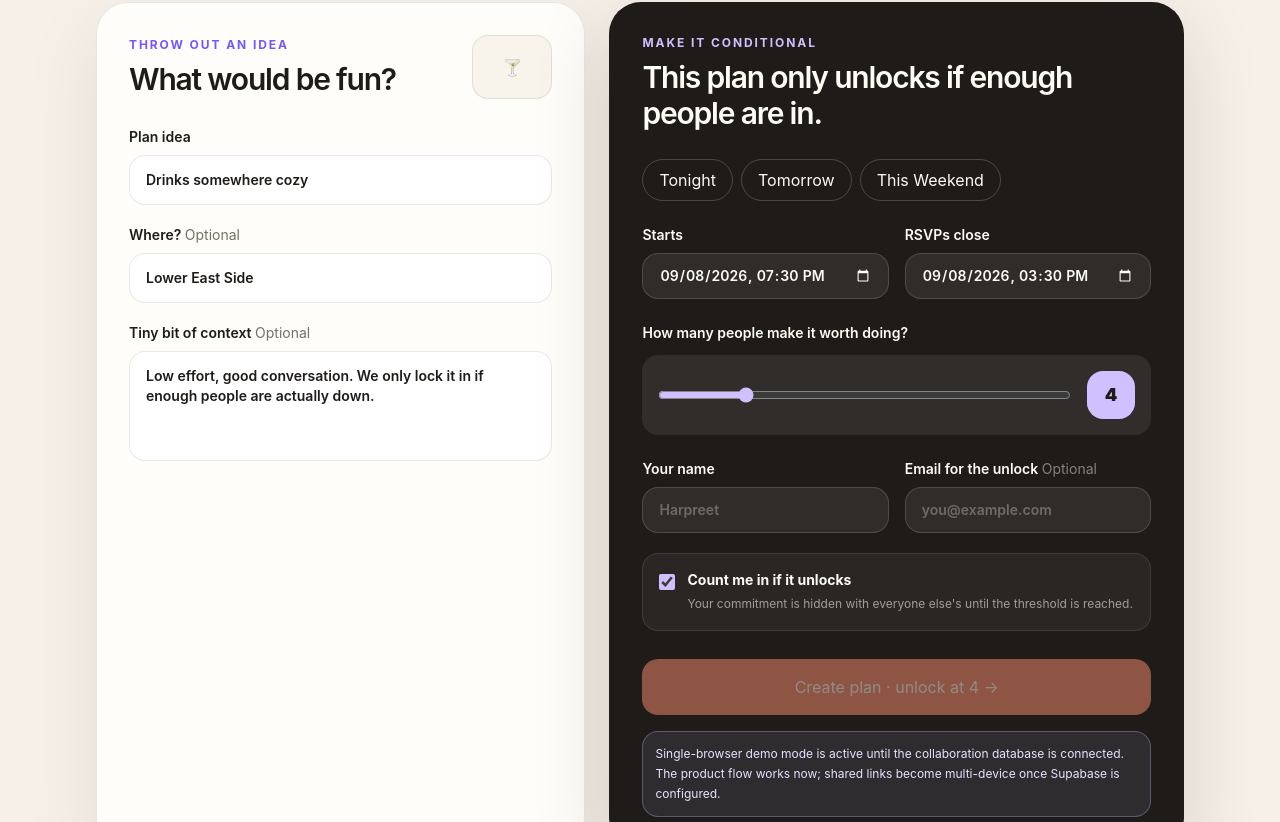
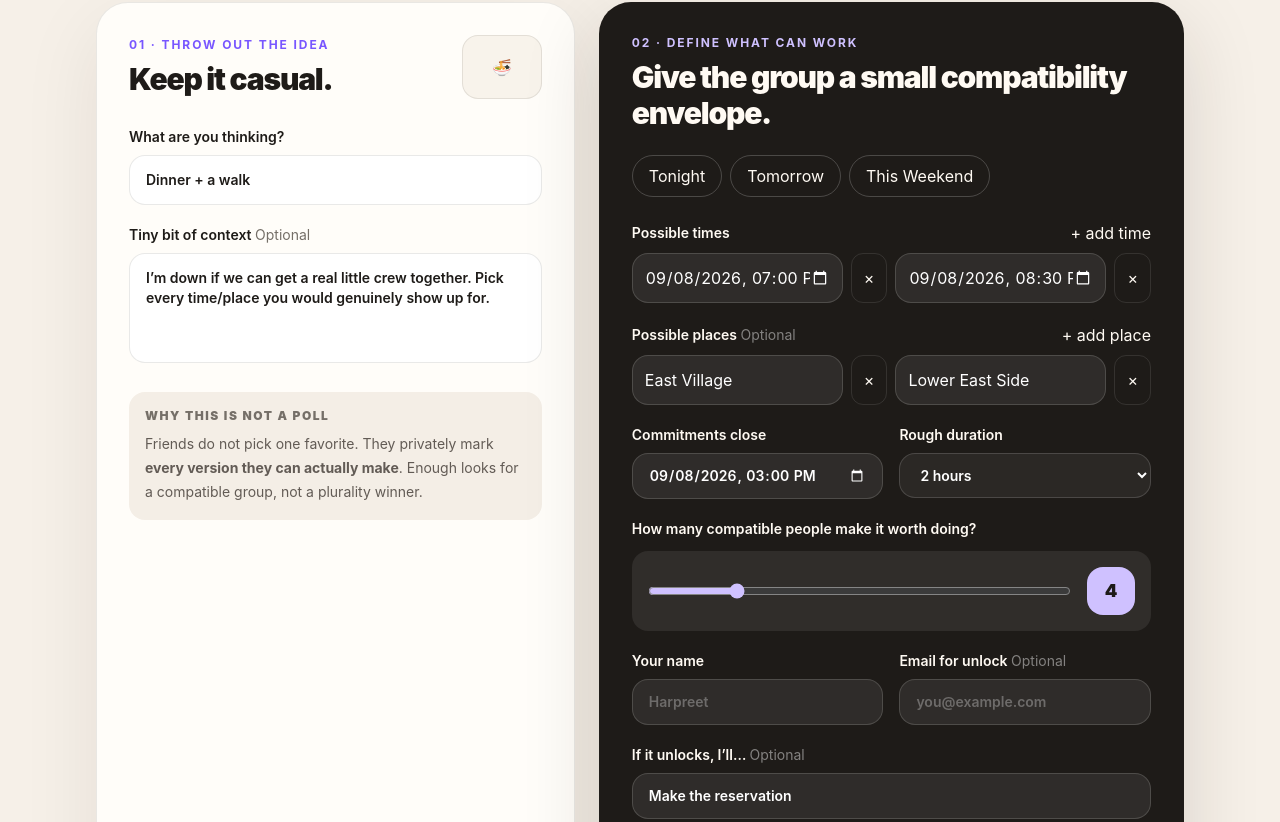
Before and after one commit to hkaur2001/harpreet_portfolio, a Next.js app: page /enough in a window 1280 px wide. Shown: the part 1118-1940 px from the top of the page. Built offline with nearby package versions, Linux system fonts and the light colour scheme; no server answers.

Commit message:
Make Enough creation constraint-aware

```diff
--- a/components/enough-create.tsx
+++ b/components/enough-create.tsx
@@ -1,10 +1,11 @@
 "use client";
 
-import type { FormEvent } from "react";
 import { useEffect, useMemo, useState } from "react";
 import { useRouter } from "next/navigation";
 
-type Health = { persistentStoreConfigured?: boolean; emailNotificationsConfigured?: boolean };
+type Health = { persistentStoreConfigured?: boolean };
+type DraftTime = { value: string };
+type DraftPlace = { value: string };
 
 function localInput(date: Date) {
   const offset = date.getTimezoneOffset() * 60_000;
@@ -15,21 +16,28 @@ function fromLocal(value: string) {
   return new Date(value).toISOString();
 }
 
-function nextPreset(kind: "tonight" | "tomorrow" | "weekend") {
+function preset(kind: "tonight" | "tomorrow" | "weekend") {
   const now = new Date();
-  const start = new Date(now);
+  const first = new Date(now);
+  const second = new Date(now);
   if (kind === "tonight") {
-    start.setHours(Math.max(now.getHours() + 2, 19), 30, 0, 0);
+    first.setHours(Math.max(now.getHours() + 2, 19), 0, 0, 0);
+    second.setTime(first.getTime() + 90 * 60_000);
   } else if (kind === "tomorrow") {
-    start.setDate(now.getDate() + 1);
-    start.setHours(19, 30, 0, 0);
+    first.setDate(now.getDate() + 1);
+    first.setHours(19, 0, 0, 0);
+    second.setTime(first.getTime() + 90 * 60_000);
   } else {
     const days = (6 - now.getDay() + 7) % 7 || 7;
-    start.setDate(now.getDate() + days);
-    start.setHours(19, 0, 0, 0);
+    first.setDate(now.getDate() + days);
+    first.setHours(19, 0, 0, 0);
+    second.setTime(first.getTime());
+    second.setDate(first.getDate() + 1);
+    second.setHours(13, 0, 0, 0);
   }
-  const deadline = new Date(Math.max(now.getTime() + 60 * 60 * 1000, start.getTime() - 4 * 60 * 60 * 1000));
-  return { start: localInput(start), deadline: localInput(deadline) };
+  const earliest = Math.min(first.getTime(), second.getTime());
+  const deadline = new Date(Math.max(now.getTime() + 45 * 60_000, earliest - 4 * 60 * 60_000));
+  return { times: [{ value: localInput(first) }, { value: localInput(second) }], deadline: localInput(deadline) };
 }
 
 function randomToken() {
@@ -39,20 +47,22 @@ function randomToken() {
 
 export function EnoughCreate() {
   const router = useRouter();
-  const initial = useMemo(() => nextPreset("tomorrow"), []);
+  const initial = useMemo(() => preset("tomorrow"), []);
   const [health, setHealth] = useState<Health | null>(null);
   const [busy, setBusy] = useState(false);
   const [error, setError] = useState("");
-  const [title, setTitle] = useState("Drinks somewhere cozy");
-  const [emoji, setEmoji] = useState("🍸");
-  const [location, setLocation] = useState("Lower East Side");
-  const [description, setDescription] = useState("Low effort, good conversation. We only lock it in if enough people are actually down.");
-  const [startsAt, setStartsAt] = useState(initial.start);
+  const [title, setTitle] = useState("Dinner + a walk");
+  const [emoji, setEmoji] = useState("🍜");
+  const [description, setDescription] = useState("I’m down if we can get a real little crew together. Pick every time/place you would genuinely show up for.");
+  const [times, setTimes] = useState<DraftTime[]>(initial.times);
+  const [places, setPlaces] = useState<DraftPlace[]>([{ value: "East Village" }, { value: "Lower East Side" }]);
   const [deadlineAt, setDeadlineAt] = useState(initial.deadline);
+  const [durationMinutes, setDurationMinutes] = useState(120);
   const [threshold, setThreshold] = useState(4);
   const [hostName, setHostName] = useState("");
   const [hostEmail, setHostEmail] = useState("");
   const [hostPledged, setHostPledged] = useState(true);
+  const [hostTask, setHostTask] = useState("Make the reservation");
 
   useEffect(() => {
     fetch("/api/enough/health", { cache: "no-store" })
@@ -62,20 +72,27 @@ export function EnoughCreate() {
   }, []);
 
   function applyPreset(kind: "tonight" | "tomorrow" | "weekend") {
-    const preset = nextPreset(kind);
-    setStartsAt(preset.start);
-    setDeadlineAt(preset.deadline);
+    const next = preset(kind);
+    setTimes(next.times);
+    setDeadlineAt(next.deadline);
   }
 
-  async function submit(event: FormEvent) {
+  function updateTime(index: number, value: string) {
+    setTimes((current) => current.map((item, i) => i === index ? { value } : item));
+  }
+
+  function updatePlace(index: number, value: string) {
+    setPlaces((current) => current.map((item, i) => i === index ? { value } : item));
+  }
+
+  async function submit(event: React.FormEvent) {
     event.preventDefault();
     setBusy(true);
     setError("");
-
-    const start = new Date(startsAt);
-    const deadline = new Date(deadlineAt);
-    if (!Number.isFinite(start.getTime()) || !Number.isFinite(deadline.getTime()) || deadline.getTime() <= Date.now() || start.getTime() <= deadline.getTime()) {
-      setError("Choose a future RSVP deadline that comes before the plan starts.");
+    const cleanTimes = times.map((item) => item.value).filter(Boolean);
+    const cleanPlaces = places.map((item) => item.value.trim()).filter(Boolean);
+    if (!cleanTimes.length) {
+      setError("Add at least one possible time.");
       setBusy(false);
       return;
     }
@@ -84,13 +101,15 @@ export function EnoughCreate() {
       title,
       emoji,
       description,
-      location,
-      startsAt: fromLocal(startsAt),
+      timeOptions: cleanTimes.map((startsAt) => ({ startsAt: fromLocal(startsAt) })),
+      placeOptions: cleanPlaces.map((label) => ({ label })),
       deadlineAt: fromLocal(deadlineAt),
+      durationMinutes,
       threshold,
       hostName,
       hostEmail,
       hostPledged,
+      hostTask,
     };
 
     try {
@@ -103,38 +122,39 @@ export function EnoughCreate() {
         const body = await response.json();
         if (!response.ok) throw new Error(body.error || "Could not create the plan.");
         localStorage.setItem(`enough:host:${body.slug}`, body.hostSecret);
-        localStorage.setItem(`enough:participant:${body.slug}`, body.hostParticipantToken || body.hostSecret);
-        localStorage.setItem("enough:displayName", hostName.trim());
-        if (hostEmail.trim()) localStorage.setItem("enough:email", hostEmail.trim());
+        if (body.hostParticipantToken) localStorage.setItem(`enough:participant:${body.slug}`, body.hostParticipantToken);
         router.push(`/enough/p/${body.slug}`);
         return;
       }
 
       const slug = `demo-${randomToken().slice(0, 10)}`;
       const hostSecret = randomToken();
-      const hostParticipantToken = hostSecret;
+      const timeOptions = cleanTimes.map((startsAt, index) => ({ id: `t${index + 1}`, startsAt: fromLocal(startsAt) }));
+      const placeOptions = cleanPlaces.map((label, index) => ({ id: `p${index + 1}`, label }));
       const demo = {
         slug,
         title: title.trim(),
         emoji: emoji.trim() || "✨",
         description: description.trim(),
-        location: location.trim(),
-        startsAt: payload.startsAt,
         deadlineAt: payload.deadlineAt,
+        durationMinutes,
         threshold,
         status: "open",
-        yesCount: hostPledged ? 1 : 0,
-        remaining: Math.max(0, threshold - (hostPledged ? 1 : 0)),
         hostName: hostName.trim(),
         hostPledged,
+        hostTask: hostTask.trim(),
+        hostTaskDone: false,
+        timeOptions,
+        placeOptions,
+        winningTimeId: null,
+        winningPlaceId: null,
         createdAt: new Date().toISOString(),
-        responses: hostPledged ? [{ token: hostParticipantToken, name: hostName.trim(), email: hostEmail.trim(), response: "yes", isHost: true }] : [],
+        confirmedAt: null,
+        responses: hostPledged ? [{ token: hostSecret, name: hostName.trim(), email: hostEmail.trim(), response: "yes", isHost: true, timeOptionIds: timeOptions.map((item) => item.id), placeOptionIds: placeOptions.map((item) => item.id), dayOfStatus: null }] : [],
       };
       localStorage.setItem(`enough:demo:${slug}`, JSON.stringify(demo));
       localStorage.setItem(`enough:host:${slug}`, hostSecret);
-      localStorage.setItem(`enough:participant:${slug}`, hostParticipantToken);
-      localStorage.setItem("enough:displayName", hostName.trim());
-      if (hostEmail.trim()) localStorage.setItem("enough:email", hostEmail.trim());
+      localStorage.setItem(`enough:participant:${slug}`, hostSecret);
       router.push(`/enough/p/${slug}`);
     } catch (err) {
       setError(err instanceof Error ? err.message : "Could not create the plan.");
@@ -144,59 +164,32 @@ export function EnoughCreate() {
   }
 
   return (
-    <form onSubmit={submit} className="grid gap-6 lg:grid-cols-[0.92fr_1.08fr]">
+    <form onSubmit={submit} className="grid gap-6 lg:grid-cols-[0.9fr_1.1fr]">
       <section className="rounded-[2rem] border border-[#2a2723]/10 bg-[#fffdf9] p-6 shadow-[0_24px_80px_rgba(38,31,24,0.08)] md:p-8">
-        <div className="flex items-center justify-between gap-3">
-          <div><p className="text-xs font-bold uppercase tracking-[0.16em] text-[#7856ff]">Throw out an idea</p><h2 className="mt-2 text-3xl font-semibold tracking-[-0.04em] text-[#1e1b18]">What would be fun?</h2></div>
-          <input aria-label="Plan emoji" value={emoji} onChange={(e) => setEmoji(e.target.value)} maxLength={8} className="h-16 w-20 rounded-2xl border border-[#2a2723]/10 bg-[#f8f3eb] text-center text-3xl outline-none focus:border-[#7856ff]" />
-        </div>
-
-        <label className="mt-7 block text-sm font-semibold text-[#1e1b18]">Plan idea
-          <input required minLength={3} maxLength={90} value={title} onChange={(e) => setTitle(e.target.value)} className="mt-2 w-full rounded-2xl border border-[#2a2723]/10 bg-white px-4 py-3.5 text-base outline-none focus:border-[#7856ff]" placeholder="Tacos and a walk?" />
-        </label>
-        <label className="mt-5 block text-sm font-semibold text-[#1e1b18]">Where? <span className="font-normal text-[#756f68]">Optional</span>
-          <input maxLength={160} value={location} onChange={(e) => setLocation(e.target.value)} className="mt-2 w-full rounded-2xl border border-[#2a2723]/10 bg-white px-4 py-3.5 text-base outline-none focus:border-[#7856ff]" placeholder="Williamsburg / somewhere near Union Square" />
-        </label>
-        <label className="mt-5 block text-sm font-semibold text-[#1e1b18]">Tiny bit of context <span className="font-normal text-[#756f68]">Optional</span>
-          <textarea maxLength={400} value={description} onChange={(e) => setDescription(e.target.value)} rows={4} className="mt-2 w-full resize-none rounded-2xl border border-[#2a2723]/10 bg-white px-4 py-3.5 text-base leading-6 outline-none focus:border-[#7856ff]" />
-        </label>
+        <div className="flex items-center justify-between gap-3"><div><p className="text-xs font-bold uppercase tracking-[0.16em] text-[#7856ff]">01 · Throw out the idea</p><h2 className="mt-2 text-3xl font-black tracking-[-0.04em]">Keep it casual.</h2></div><input aria-label="Plan emoji" value={emoji} onChange={(e) => setEmoji(e.target.value)} maxLength={8} className="h-16 w-20 rounded-2xl border border-[#2a2723]/10 bg-[#f8f3eb] text-center text-3xl outline-none focus:border-[#7856ff]" /></div>
+        <label className="mt-7 block text-sm font-semibold">What are you thinking?<input required minLength={3} maxLength={90} value={title} onChange={(e) => setTitle(e.target.value)} className="mt-2 w-full rounded-2xl border border-[#2a2723]/10 bg-white px-4 py-3.5 text-base outline-none focus:border-[#7856ff]" placeholder="Tacos + karaoke?" /></label>
+        <label className="mt-5 block text-sm font-semibold">Tiny bit of context <span className="font-normal text-[#756f68]">Optional</span><textarea maxLength={400} value={description} onChange={(e) => setDescription(e.target.value)} rows={4} className="mt-2 w-full resize-none rounded-2xl border border-[#2a2723]/10 bg-white px-4 py-3.5 text-base leading-6 outline-none focus:border-[#7856ff]" /></label>
+        <div className="mt-6 rounded-2xl bg-[#f4eee6] p-4"><p className="text-xs font-black uppercase tracking-[0.13em] text-[#756f68]">Why this is not a poll</p><p className="mt-2 text-sm leading-6 text-[#625b55]">Friends do not pick one favorite. They privately mark <strong>every version they can actually make</strong>. Enough looks for a compatible group, not a plurality winner.</p></div>
       </section>
 
       <section className="rounded-[2rem] border border-[#2a2723]/10 bg-[#1e1b18] p-6 text-[#fffaf3] shadow-[0_24px_80px_rgba(38,31,24,0.14)] md:p-8">
-        <p className="text-xs font-bold uppercase tracking-[0.16em] text-[#cfc1ff]">Make it conditional</p>
-        <h2 className="mt-2 max-w-xl text-3xl font-semibold tracking-[-0.04em]">This plan only unlocks if enough people are in.</h2>
+        <p className="text-xs font-bold uppercase tracking-[0.16em] text-[#cfc1ff]">02 · Define what can work</p><h2 className="mt-2 max-w-xl text-3xl font-black tracking-[-0.04em]">Give the group a small compatibility envelope.</h2>
+        <div className="mt-6 flex flex-wrap gap-2">{(["tonight", "tomorrow", "weekend"] as const).map((kind) => <button key={kind} type="button" onClick={() => applyPreset(kind)} className="rounded-full border border-white/20 px-4 py-2 text-sm font-semibold capitalize transition hover:bg-white hover:text-[#1e1b18]">{kind === "weekend" ? "This weekend" : kind}</button>)}</div>
 
-        <div className="mt-7 flex flex-wrap gap-2">
-          {(["tonight", "tomorrow", "weekend"] as const).map((kind) => <button key={kind} type="button" onClick={() => applyPreset(kind)} className="rounded-full border border-white/20 px-4 py-2 text-sm font-semibold capitalize transition hover:bg-white hover:text-[#1e1b18]">{kind === "weekend" ? "This weekend" : kind}</button>)}
-        </div>
+        <div className="mt-6"><div className="flex items-center justify-between"><p className="text-sm font-semibold">Possible times</p><button type="button" disabled={times.length >= 4} onClick={() => setTimes((current) => [...current, { value: current.at(-1)?.value || "" }])} className="text-xs font-bold text-[#cfc1ff] disabled:opacity-35">+ add time</button></div><div className="mt-2 grid gap-2 sm:grid-cols-2">{times.map((item, index) => <div key={index} className="flex gap-2"><input required type="datetime-local" value={item.value} onChange={(e) => updateTime(index, e.target.value)} className="min-w-0 flex-1 rounded-2xl border border-white/15 bg-white/8 px-3 py-3 text-sm text-white outline-none [color-scheme:dark] focus:border-[#cfc1ff]" />{times.length > 1 && <button type="button" aria-label={`Remove time ${index + 1}`} onClick={() => setTimes((current) => current.filter((_, i) => i !== index))} className="rounded-xl border border-white/10 px-3 text-white/45">×</button>}</div>)}</div></div>
 
-        <div className="mt-6 grid gap-4 sm:grid-cols-2">
-          <label className="text-sm font-semibold">Starts
-            <input required type="datetime-local" value={startsAt} onChange={(e) => setStartsAt(e.target.value)} className="mt-2 w-full rounded-2xl border border-white/15 bg-white/8 px-4 py-3 text-[#fffaf3] outline-none [color-scheme:dark] focus:border-[#cfc1ff]" />
-          </label>
-          <label className="text-sm font-semibold">RSVPs close
-            <input required type="datetime-local" value={deadlineAt} onChange={(e) => setDeadlineAt(e.target.value)} className="mt-2 w-full rounded-2xl border border-white/15 bg-white/8 px-4 py-3 text-[#fffaf3] outline-none [color-scheme:dark] focus:border-[#cfc1ff]" />
-          </label>
-        </div>
+        <div className="mt-5"><div className="flex items-center justify-between"><p className="text-sm font-semibold">Possible places <span className="font-normal text-white/45">Optional</span></p><button type="button" disabled={places.length >= 4} onClick={() => setPlaces((current) => [...current, { value: "" }])} className="text-xs font-bold text-[#cfc1ff] disabled:opacity-35">+ add place</button></div><div className="mt-2 grid gap-2 sm:grid-cols-2">{places.map((item, index) => <div key={index} className="flex gap-2"><input maxLength={160} value={item.value} onChange={(e) => updatePlace(index, e.target.value)} className="min-w-0 flex-1 rounded-2xl border border-white/15 bg-white/8 px-3 py-3 text-sm text-white outline-none placeholder:text-white/25 focus:border-[#cfc1ff]" placeholder={index === 0 ? "East Village" : "Williamsburg"} />{places.length > 1 && <button type="button" aria-label={`Remove place ${index + 1}`} onClick={() => setPlaces((current) => current.filter((_, i) => i !== index))} className="rounded-xl border border-white/10 px-3 text-white/45">×</button>}</div>)}</div></div>
 
-        <label className="mt-6 block text-sm font-semibold">How many people make it worth doing?
-          <div className="mt-3 flex items-center gap-4 rounded-2xl bg-white/8 p-4"><input type="range" min={2} max={12} value={threshold} onChange={(e) => setThreshold(Number(e.target.value))} className="min-w-0 flex-1 accent-[#cfc1ff]" /><span className="grid size-12 place-items-center rounded-2xl bg-[#cfc1ff] text-lg font-black text-[#1e1b18]">{threshold}</span></div>
-        </label>
+        <div className="mt-5 grid gap-4 sm:grid-cols-2"><label className="text-sm font-semibold">Commitments close<input required type="datetime-local" value={deadlineAt} onChange={(e) => setDeadlineAt(e.target.value)} className="mt-2 w-full rounded-2xl border border-white/15 bg-white/8 px-4 py-3 text-sm text-white outline-none [color-scheme:dark] focus:border-[#cfc1ff]" /></label><label className="text-sm font-semibold">Rough duration<select value={durationMinutes} onChange={(e) => setDurationMinutes(Number(e.target.value))} className="mt-2 w-full rounded-2xl border border-white/15 bg-[#2b2825] px-4 py-3 text-sm text-white outline-none focus:border-[#cfc1ff]"><option value={60}>1 hour</option><option value={90}>1.5 hours</option><option value={120}>2 hours</option><option value={180}>3 hours</option><option value={240}>4 hours</option></select></label></div>
 
-        <div className="mt-6 grid gap-4 sm:grid-cols-2">
-          <label className="text-sm font-semibold">Your name
-            <input required maxLength={60} value={hostName} onChange={(e) => setHostName(e.target.value)} className="mt-2 w-full rounded-2xl border border-white/15 bg-white/8 px-4 py-3 text-[#fffaf3] outline-none placeholder:text-white/30 focus:border-[#cfc1ff]" placeholder="Harpreet" />
-          </label>
-          <label className="text-sm font-semibold">Email for the unlock <span className="font-normal text-white/45">Optional</span>
-            <input type="email" maxLength={160} value={hostEmail} onChange={(e) => setHostEmail(e.target.value)} className="mt-2 w-full rounded-2xl border border-white/15 bg-white/8 px-4 py-3 text-[#fffaf3] outline-none placeholder:text-white/30 focus:border-[#cfc1ff]" placeholder="you@example.com" />
-          </label>
-        </div>
+        <label className="mt-5 block text-sm font-semibold">How many compatible people make it worth doing?<div className="mt-3 flex items-center gap-4 rounded-2xl bg-white/8 p-4"><input type="range" min={2} max={12} value={threshold} onChange={(e) => setThreshold(Number(e.target.value))} className="min-w-0 flex-1 accent-[#cfc1ff]" /><span className="grid size-12 place-items-center rounded-2xl bg-[#cfc1ff] text-lg font-black text-[#1e1b18]">{threshold}</span></div></label>
 
-        <label className="mt-5 flex cursor-pointer items-start gap-3 rounded-2xl border border-white/10 bg-white/5 p-4"><input type="checkbox" checked={hostPledged} onChange={(e) => setHostPledged(e.target.checked)} className="mt-1 size-4 accent-[#cfc1ff]" /><span><strong className="block text-sm">Count me in if it unlocks</strong><span className="mt-1 block text-xs leading-5 text-white/55">Your commitment is hidden with everyone else's until the threshold is reached.</span></span></label>
-
-        <button disabled={busy || !hostName.trim()} className="mt-7 inline-flex w-full items-center justify-center rounded-2xl bg-[#ff8f70] px-5 py-4 text-base font-black text-[#1e1b18] transition hover:-translate-y-0.5 disabled:cursor-not-allowed disabled:opacity-50">{busy ? "Creating…" : `Create plan · unlock at ${threshold} →`}</button>
+        <div className="mt-5 grid gap-4 sm:grid-cols-2"><label className="text-sm font-semibold">Your name<input required maxLength={60} value={hostName} onChange={(e) => setHostName(e.target.value)} className="mt-2 w-full rounded-2xl border border-white/15 bg-white/8 px-4 py-3 text-white outline-none placeholder:text-white/30 focus:border-[#cfc1ff]" placeholder="Harpreet" /></label><label className="text-sm font-semibold">Email for unlock <span className="font-normal text-white/45">Optional</span><input type="email" maxLength={160} value={hostEmail} onChange={(e) => setHostEmail(e.target.value)} className="mt-2 w-full rounded-2xl border border-white/15 bg-white/8 px-4 py-3 text-white outline-none placeholder:text-white/30 focus:border-[#cfc1ff]" placeholder="you@example.com" /></label></div>
+        <label className="mt-5 block text-sm font-semibold">If it unlocks, I’ll… <span className="font-normal text-white/45">Optional</span><input maxLength={120} value={hostTask} onChange={(e) => setHostTask(e.target.value)} className="mt-2 w-full rounded-2xl border border-white/15 bg-white/8 px-4 py-3 text-white outline-none placeholder:text-white/30 focus:border-[#cfc1ff]" placeholder="book the table / buy tickets / bring the speaker" /></label>
+        <label className="mt-5 flex cursor-pointer items-start gap-3 rounded-2xl border border-white/10 bg-white/5 p-4"><input type="checkbox" checked={hostPledged} onChange={(e) => setHostPledged(e.target.checked)} className="mt-1 size-4 accent-[#cfc1ff]" /><span><strong className="block text-sm">Count me as flexible across all options</strong><span className="mt-1 block text-xs leading-5 text-white/55">If you need stricter availability, turn this off and respond from the plan link like everyone else.</span></span></label>
+        <button disabled={busy || !hostName.trim()} className="mt-7 inline-flex w-full items-center justify-center rounded-2xl bg-[#ff8f70] px-5 py-4 text-base font-black text-[#1e1b18] transition hover:-translate-y-0.5 disabled:cursor-not-allowed disabled:opacity-50">{busy ? "Creating…" : `Find a real ${threshold}-person fit →`}</button>
         {error && <p className="mt-3 text-sm text-[#ffb3a1]">{error}</p>}
-        {health && !health.persistentStoreConfigured && <p className="mt-4 rounded-2xl border border-[#cfc1ff]/30 bg-[#cfc1ff]/10 p-3 text-xs leading-5 text-[#e9e1ff]">Single-browser demo mode is active until the collaboration database is connected. The product flow works now; shared links become multi-device once Supabase is configured.</p>}
+        {health && !health.persistentStoreConfigured && <p className="mt-4 rounded-2xl border border-[#cfc1ff]/30 bg-[#cfc1ff]/10 p-3 text-xs leading-5 text-[#e9e1ff]">Preview storage is active in this browser. Shared group-chat links become multi-device as soon as the Supabase connection is attached.</p>}
       </section>
     </form>
   );
```
